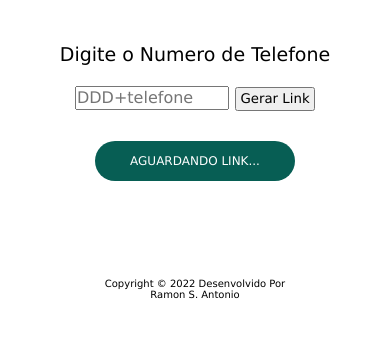
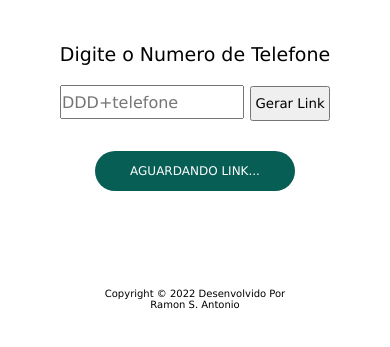
Before and after one commit to ramonsantonio/zap, a plain HTML site: page index.html in a window 390 px wide. Shown: the part 123-470 px from the top of the page. Drawn offline with Linux system fonts and the light colour scheme.

Commit message:
correçao media query

```diff
--- a/media-query.css
+++ b/media-query.css
@@ -38,9 +38,9 @@
 
     input#tel{
 
-        height: 20px;
+        height: 30px;
         font-size: 1rem;
-        width: 150px;
+        width: 180px;
         margin: auto;
 
     }
@@ -48,7 +48,6 @@
     input{
 
         width: 80px;
-        height: 24px;
 
     }
 
```
